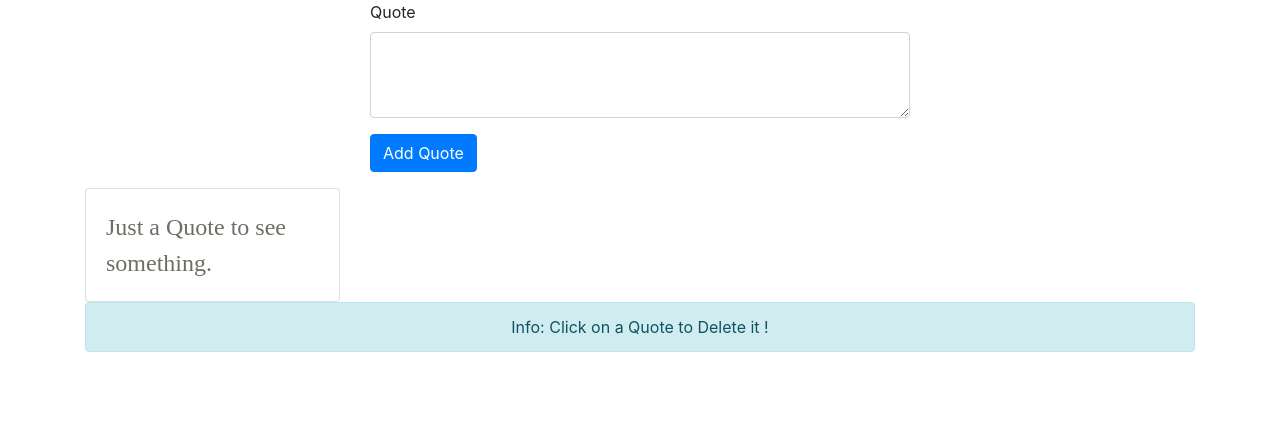
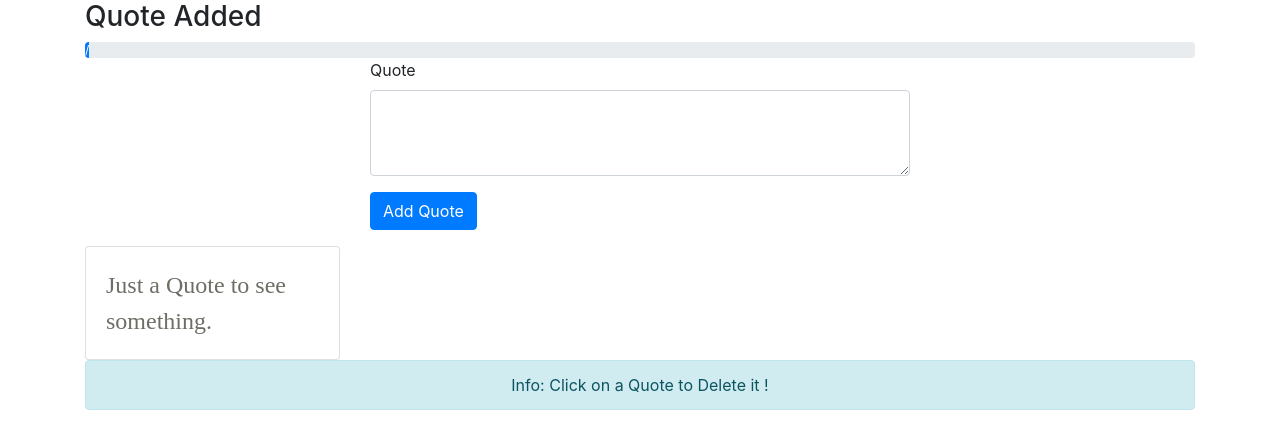
Before and after one commit to cfaguilera20/vue-quotes, a Vue app: page / in a window 1280 px wide. Shown: the top 448 px of the page. Built offline with nearby package versions, Linux system fonts and the light colour scheme; the HTML template or start-up script is replaced by a standard one.

Commit message:
Controlling Quotes with a Progress Bar.

```diff
--- a/src/App.vue
+++ b/src/App.vue
@@ -1,5 +1,6 @@
 <template>
   <div class="container">
+    <app-header></app-header>
     <app-new-quote @quoteAdded="newQuote"></app-new-quote>
     <app-quote-grid :quotes="quotes" @quoteDeleted="deleteQuote"></app-quote-grid>
     <div class="row">
@@ -13,6 +14,7 @@
 <script>
 import QuoteGrid from "./components/QuoteGrid";
 import NewQuote from "./components/NewQuote";
+import Header from "./components/Header";
 
 export default {
   name: "app",
@@ -32,7 +34,8 @@ export default {
   },
   components: {
     appQuoteGrid: QuoteGrid,
-    appNewQuote: NewQuote
+    appNewQuote: NewQuote,
+    appHeader: Header
   }
 };
 </script>
--- /dev/null
+++ b/src/components/Header.vue
@@ -0,0 +1,24 @@
+<template>
+  <div>
+    <div class="row">
+      <div class="col-sm-12">
+        <h3>Quote Added</h3>
+        <div class="progress">
+          <div
+            class="progress-bar"
+            role="progressbar"
+            aria-valuenow="0"
+            aria-valuemin="0"
+            aria-valuemax="100"
+            :style="{width: (quoteCount / maxQuotes) * 100 + '%'}"
+          >{{quoteCount}} / {{maxQuotes}}</div>
+        </div>
+      </div>
+    </div>
+  </div>
+</template>
+<script>
+export default {
+  props: ["quoteCount", "maxQuotes"]
+};
+</script>
```
